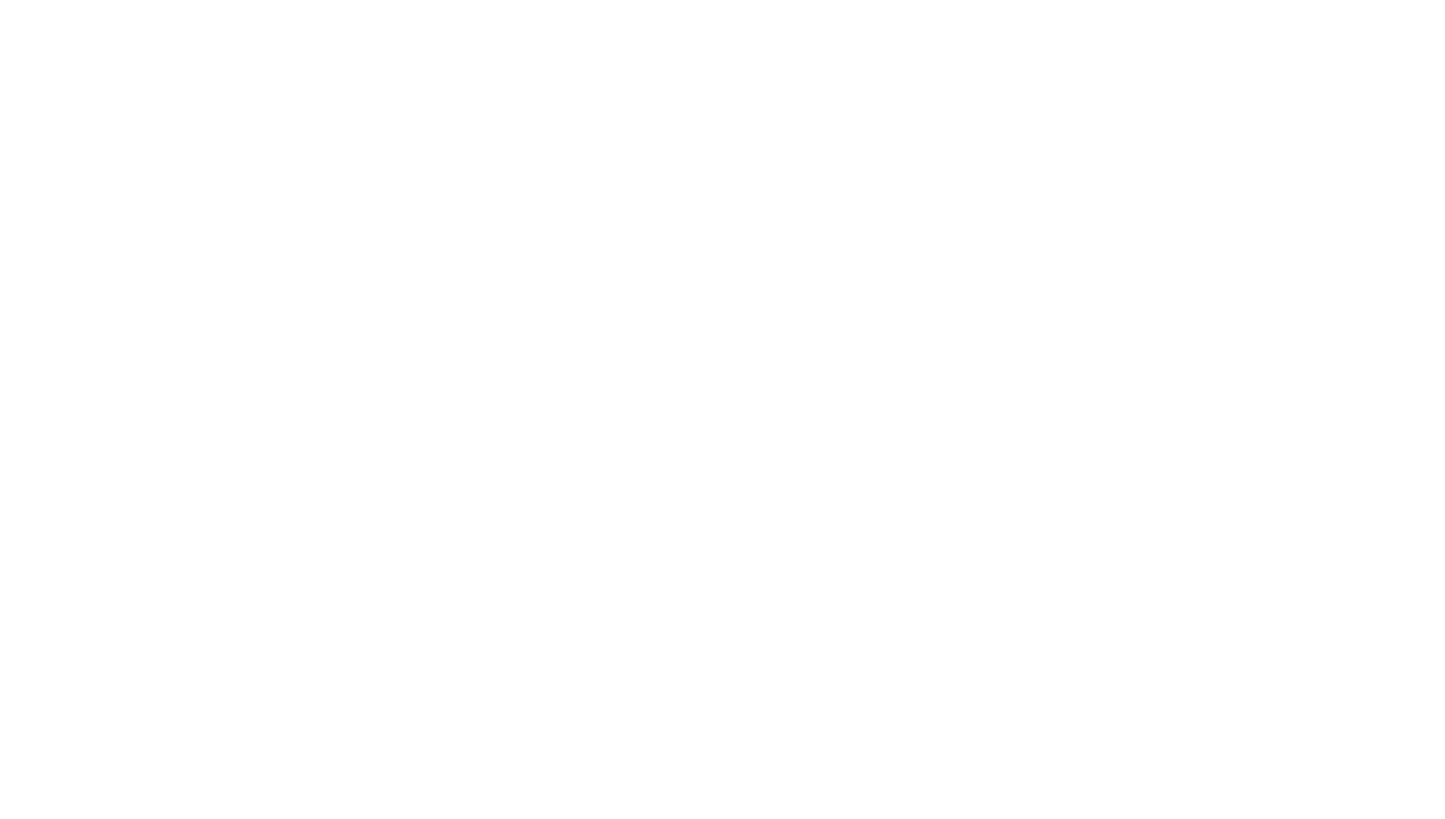
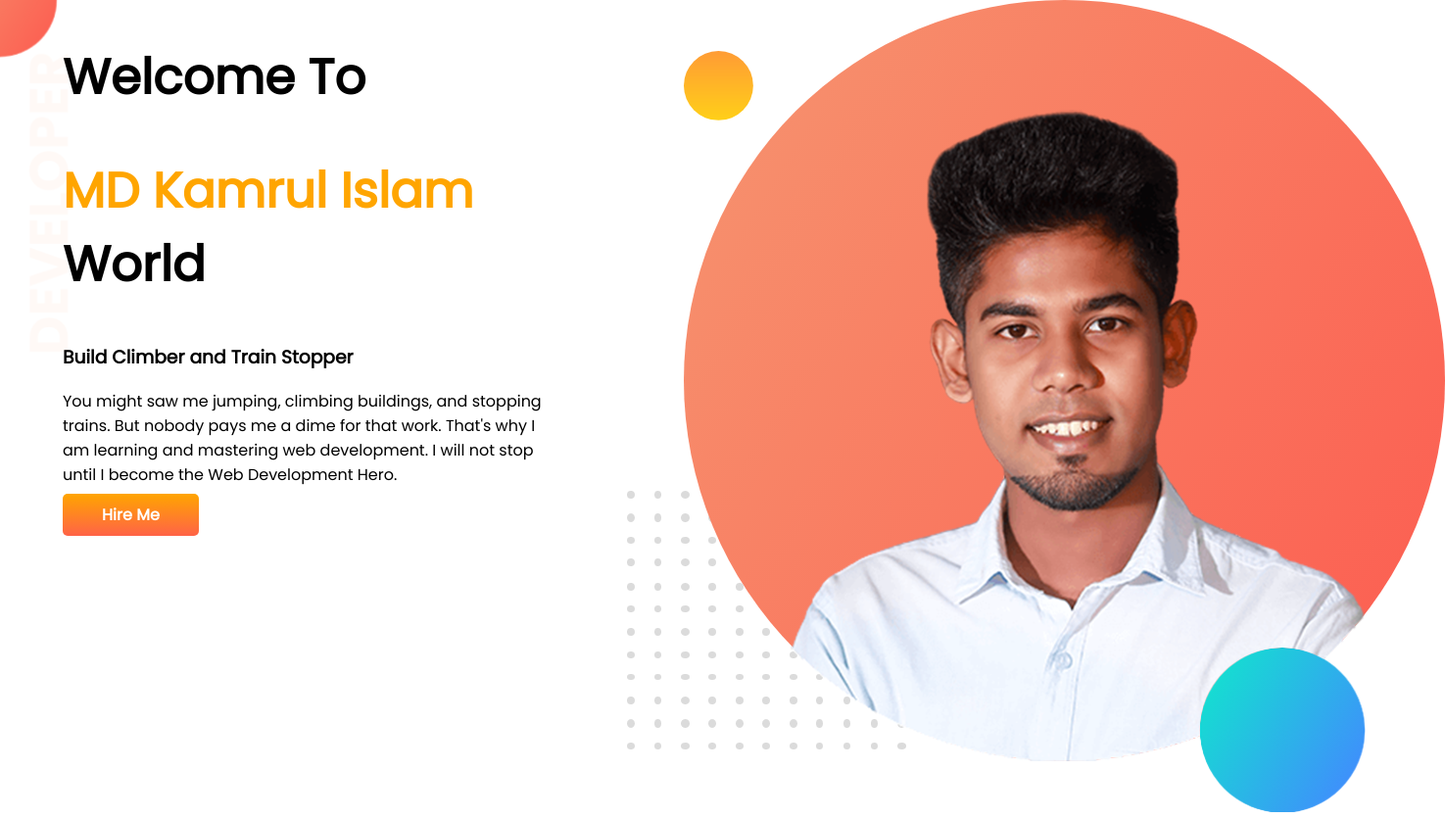
Before and after one commit to mdkamrulislamofficial/developer-portfolio, a plain HTML site: page index.html in a window 1280 px wide. Shown: the whole page at 98% size, 1475 px wide, since content can reach past the window. Before the commit the page ends 800 px from the top, so only its background shows below. Drawn offline with Linux system fonts and the light colour scheme.

Commit message:
top banner added

```diff
--- a/index.html
+++ b/index.html
@@ -1,13 +1,34 @@
 <!DOCTYPE html>
 <html lang="en">
+
 <head>
     <meta charset="UTF-8">
     <meta http-equiv="X-UA-Compatible" content="IE=edge">
     <meta name="viewport" content="width=device-width, initial-scale=1.0">
     <title>MD Kamrul Islam Portfolio</title>
+
+    <link rel="preconnect" href="https://fonts.googleapis.com">
+    <link rel="preconnect" href="https://fonts.gstatic.com" crossorigin>
+    <link href="https://fonts.googleapis.com/css2?family=Poppins&display=swap" rel="stylesheet">
     <link rel="stylesheet" href="style.css">
 </head>
+
 <body>
+    <Section class="background-image">
+        <div class="hald-width">
+            <h1>Welcome To</h1>
+            <h1> <span class="orange-color">MD Kamrul Islam</span> World</h1>
+            <h3>Build Climber and Train Stopper</h3>
+            <p>You might saw me jumping, climbing buildings, and stopping trains. But nobody pays me a dime for that work.
+                That's why I am learning and mastering web development. I will not stop until I become the Web Development
+                Hero.</p>
+                <a class="link-button" target="_blank" href="https://www.linkedin.com/in/mdkamrulislamofficial/">Hire Me</a>
+        </div>
 
+        <div class="hald-width">
+            <img src="images/kamrul-header-picture.png" alt="MD Kamrul Islam Picture">
+        </div>
+    </Section>
 </body>
+
 </html>
--- a/style.css
+++ b/style.css
@@ -0,0 +1,32 @@
+body{
+    font-family: 'Poppins', sans-serif;
+    margin: 0;
+}
+h1{
+    font-size: 50px;
+}
+.orange-color{
+    color: orange;
+}
+section{
+    display: flex;
+}
+.hald-width{
+    width: 50%;
+    padding-left: 5%;
+}
+.hald-width-image{
+    width: 80%;
+}
+.link-button{
+    text-decoration: none;
+    background-image: linear-gradient(orange, tomato);
+    color: white;
+    font-weight: 700;
+    padding: 10px 40px;
+    border-radius: 5px;
+}
+.background-image{
+    background-image: url(images/top-banner.png);
+    background-repeat: no-repeat;
+}
```
Also changed, not shown: images/dream-bg.png (added), images/exp-bg.png (added), images/jhankar.png (added), images/jhankar2.png (added), images/kamrul-header-picture.png (added), images/kamrul.png (added), images/my-bg.png (added), images/my-bg2.png (added), images/top-banner.png (added), 7 other files.
